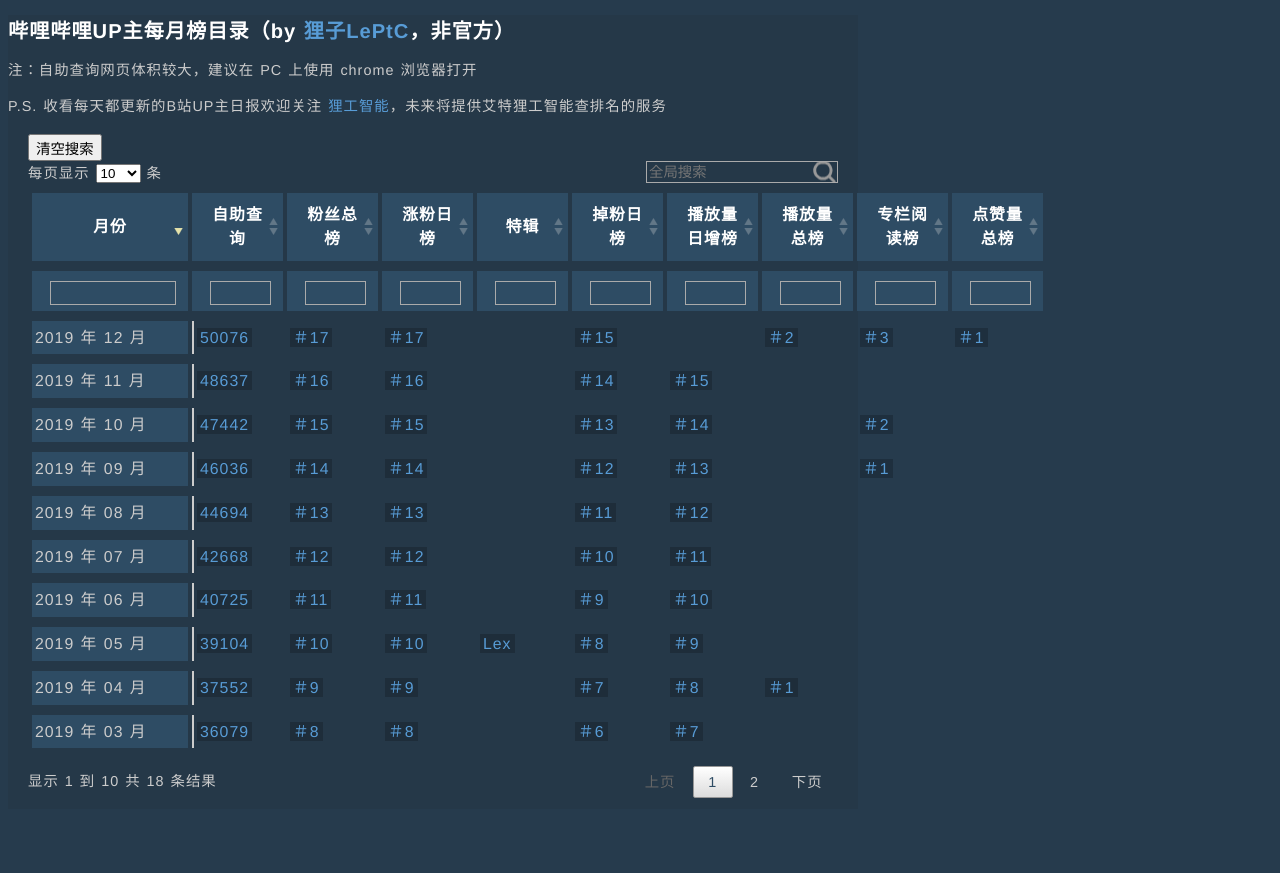
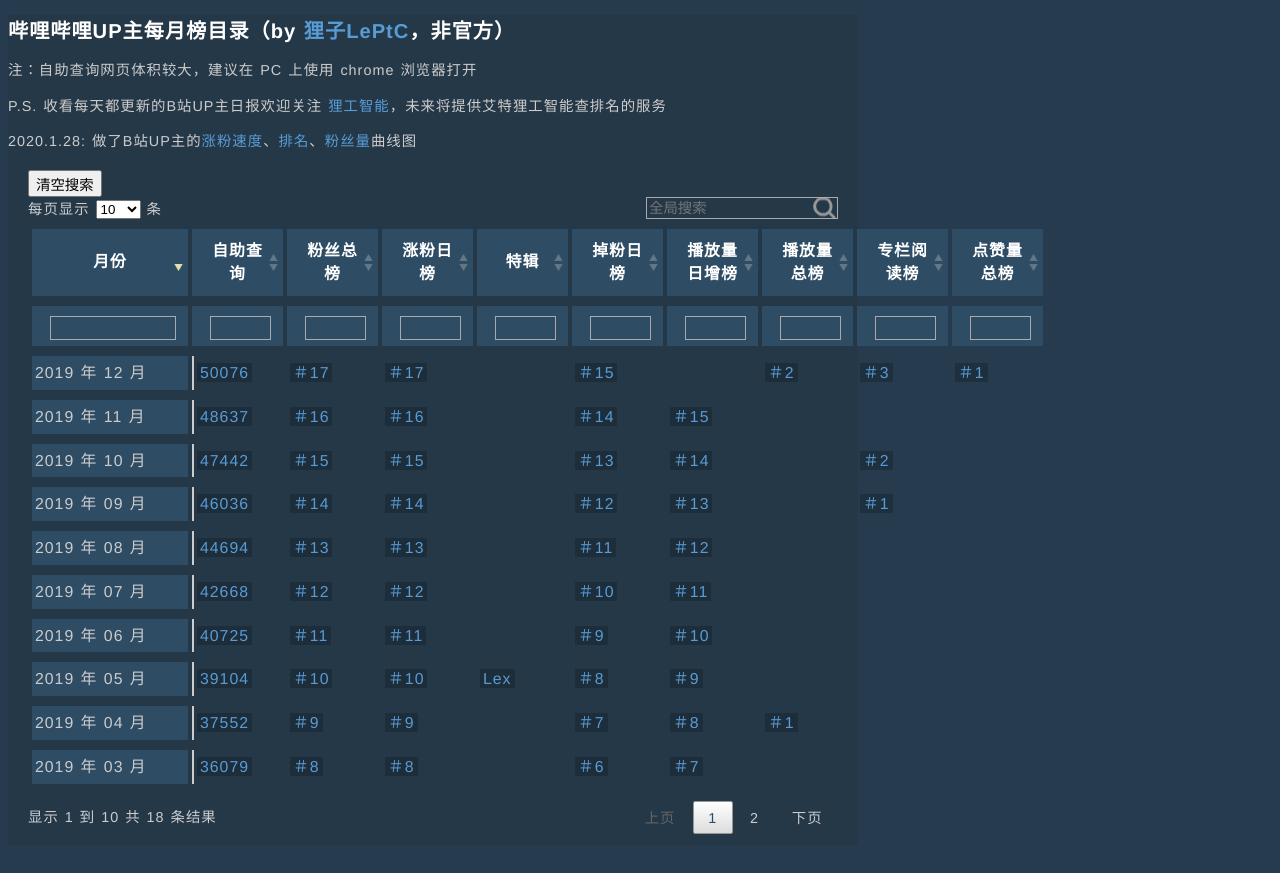
Before and after one commit to LePtC/LePtC.github.io, a Jekyll site: the page bili/index.html, which Jekyll copies as it is, in a window 1280 px wide. Shown: the top 873 px of the page. Built offline with Jekyll 4.4.1, drawn with Linux system fonts in a browser that asks for light colours; Markdown is read by kramdown in place of the engine named in the settings; comment, search, counter and statistics services are not loaded.

Commit message:
Update index.html

```diff
--- a/bili/index.html
+++ b/bili/index.html
@@ -90,6 +90,8 @@ $(document).ready(function() {
 <p>注：自助查询网页体积较大，建议在 PC 上使用 chrome 浏览器打开</p>
 
 <p>P.S. 收看每天都更新的B站UP主日报欢迎关注 <a href="http://space.bilibili.com/300021061/">狸工智能</a>，未来将提供艾特狸工智能查排名的服务</p>
+
+<p>2020.1.28: 做了B站UP主的<a href="/bili/zf/">涨粉速度</a>、<a href="/bili/pm/">排名</a>、<a href="/bili/fs/">粉丝量</a>曲线图</p>
 
 <div class="content">
 
```
